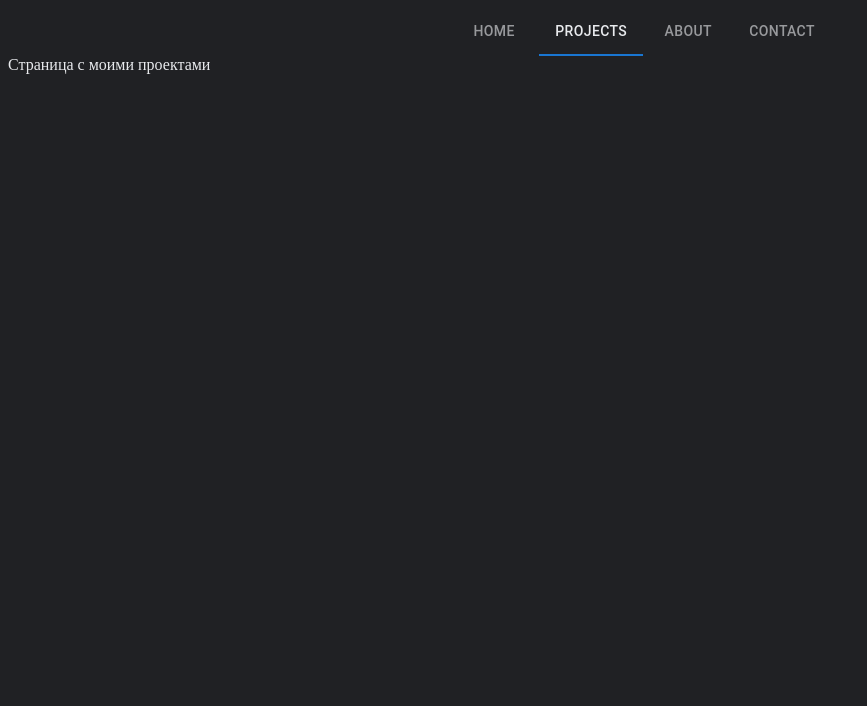
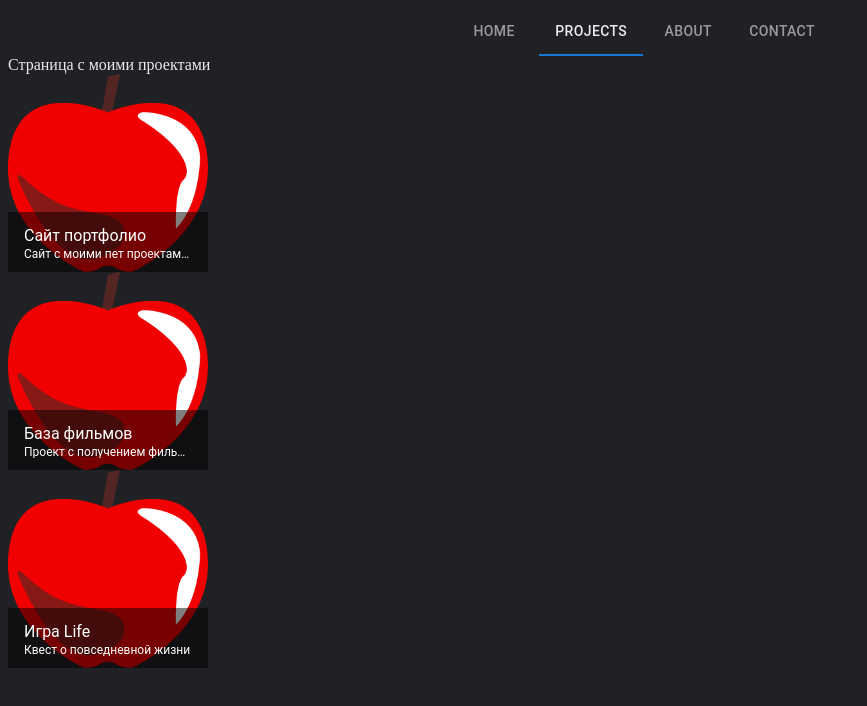
Before and after one commit to BVyacheslav/portfolio, a React (Create React App) app: page /projects in a window 1280 px wide. Shown: the top 706 px of the page, without its empty margins (0-867 px from the left). Built offline with nearby package versions, Linux system fonts and the light colour scheme.

Commit message:
add project pages

```diff
--- a/src/components/Navbar.css
+++ /dev/null
@@ -1,3 +0,0 @@
-Tab {
-    color: #e8eaed;
-}
--- /dev/null
+++ b/src/components/ProjectList.tsx
@@ -0,0 +1,50 @@
+import React, { FC } from 'react';
+
+import ImageListItem from '@mui/material/ImageListItem';
+import ImageListItemBar from '@mui/material/ImageListItemBar';
+
+import { useTypedSelector } from '../hooks/useTypedSelector';
+
+import { useHistory } from 'react-router-dom';
+import { RouteNames } from '../router';
+
+const ProjectList: FC = () => {
+
+  const {projects} = useTypedSelector((state) => state.projectList);
+
+  const router = useHistory();
+
+    return (
+        <>
+        {projects.map((item) => (
+          <ImageListItem key={item.id}
+            onClick={() => {
+              if (item.id === 1) {
+                router.push(RouteNames.PORTFOLIO)
+              } else if (item.id === 2) {
+                router.push(RouteNames.FILMS)
+              } else if (item.id === 3) {
+                router.push(RouteNames.LIFE)
+              }
+              }}
+            sx={{
+              display: 'flex',
+              justifyContent: 'center',
+              alignItems: 'center',
+              width: 200 }}>
+              <img
+                src={item.img}
+                alt={item.title}
+                loading="lazy"
+            />
+            <ImageListItemBar
+              title={item.title}
+              subtitle={item.description}
+            />
+          </ImageListItem>
+        ))}
+      </>
+    )
+}
+
+export default ProjectList;
--- /dev/null
+++ b/src/pages/Films.tsx
@@ -0,0 +1,11 @@
+import React, { FC } from 'react';
+
+const Films: FC = () => {
+    return (
+        <div>
+            Страница с фильмами
+        </div>
+    );
+};
+
+export default Films;
--- /dev/null
+++ b/src/pages/Life.tsx
@@ -0,0 +1,11 @@
+import React, { FC } from 'react';
+
+const Life: FC = () => {
+    return (
+        <div>
+            Страница с игрой
+        </div>
+    );
+};
+
+export default Life;
--- /dev/null
+++ b/src/pages/Portfolio.tsx
@@ -0,0 +1,11 @@
+import React, { FC } from 'react';
+
+const Portfolio: FC = () => {
+    return (
+        <div>
+            Страница о сайте
+        </div>
+    );
+};
+
+export default Portfolio;
--- a/src/pages/Projects.tsx
+++ b/src/pages/Projects.tsx
@@ -1,10 +1,13 @@
 import React, { FC } from 'react';
+import ProjectList from '../components/ProjectList';
+
 
 const Projects: FC = () => {
     return (
-        <div>
+        <>
             Страница с моими проектами
-        </div>
+            <ProjectList/>
+        </>
     );
 };
 
--- a/src/router/index.ts
+++ b/src/router/index.ts
@@ -2,6 +2,9 @@ import About from "../pages/About";
 import Contact from "../pages/Contact";
 import Home from "../pages/Home";
 import Projects from "../pages/Projects";
+import Portfolio from "../pages/Portfolio";
+import Films from "../pages/Films";
+import Life from "../pages/Life";
 
 export interface IRoute {
     path: string;
@@ -13,12 +16,18 @@ export enum RouteNames {
     HOME = '/',
     PROJECTS = '/projects',
     ABOUT = '/about',
-    CONTACT = '/contact'
+    CONTACT = '/contact',
+    PORTFOLIO = '/projects/portfolio',
+    FILMS = '/projects/films',
+    LIFE = '/projects/life'
 }
 
 export const routes: IRoute[] = [
     {path: RouteNames.HOME, exact: true, component: Home},
     {path: RouteNames.PROJECTS, exact: true, component: Projects},
     {path: RouteNames.ABOUT, exact: true, component: About},
-    {path: RouteNames.CONTACT, exact: true, component: Contact}
+    {path: RouteNames.CONTACT, exact: true, component: Contact},
+    {path: RouteNames.PORTFOLIO, exact: true, component: Portfolio},
+    {path: RouteNames.FILMS, exact: true, component: Films},
+    {path: RouteNames.LIFE, exact: true, component: Life}
 ]
--- a/src/store/index.ts
+++ b/src/store/index.ts
@@ -1,9 +1,9 @@
 import {applyMiddleware, combineReducers, createStore} from 'redux';
 import thunk from 'redux-thunk';
 
-const rootReducer = combineReducers({
+import reducers from './reducers';
 
-})
+const rootReducer = combineReducers(reducers)
 
 export const store = createStore(rootReducer, applyMiddleware(thunk))
 
--- /dev/null
+++ b/src/store/reducers/index.ts
@@ -0,0 +1,7 @@
+import projectList from "./projectList";
+
+const reducers = {
+    projectList
+}
+
+export default reducers;
--- /dev/null
+++ b/src/store/reducers/projectList/index.ts
@@ -0,0 +1,32 @@
+import { ProjectListState } from "./types";
+
+const initialState: ProjectListState = {
+    projects: [
+        {
+            id: 1,
+            img: '../images/apple.png',
+            title: 'Сайт портфолио',
+            description: 'Сайт с моими пет проектами. Стек технологий: JavaScript, React, Redux, TypeScript, Material-UI, HTML, CSS'
+        },
+        {
+            id: 2,
+            img: '../images/apple.png',
+            title: 'База фильмов',
+            description: 'Проект с получением фильмов из api'
+        },
+        {
+            id: 3,
+            img: '../images/apple.png',
+            title: 'Игра Life',
+            description: 'Квест о повседневной жизни'
+        }
+
+    ]
+};
+
+export default function projectListReducer(state = initialState, action: any) {
+    switch (action.type) {
+        default:
+            return {...state};
+    }
+}
--- /dev/null
+++ b/src/store/reducers/projectList/types.ts
@@ -0,0 +1,3 @@
+export interface ProjectListState {
+    projects: Array<{ id: number, img: string, title: string, description: string }>
+}
```
Also changed, not shown: public/images/apple.png (added).
